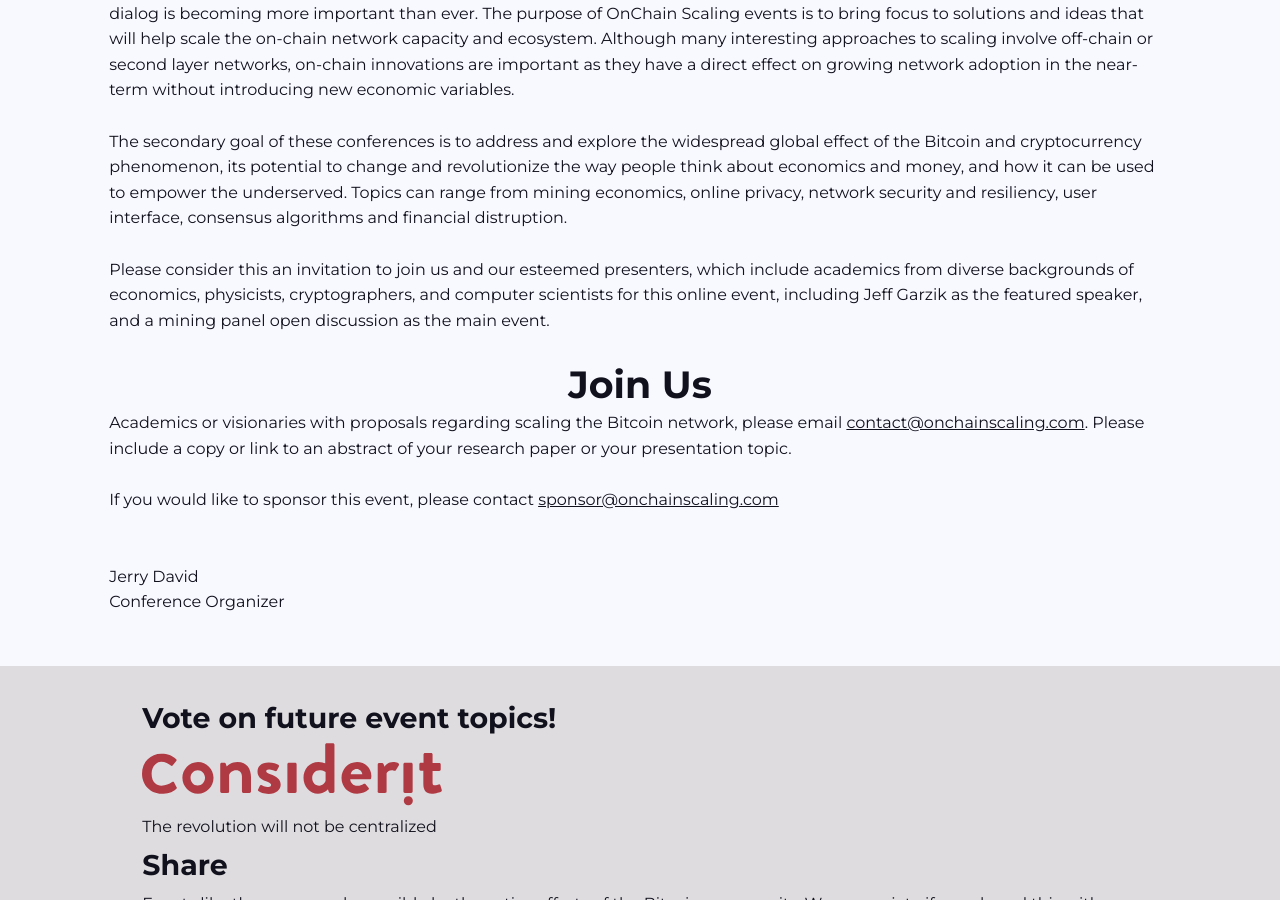
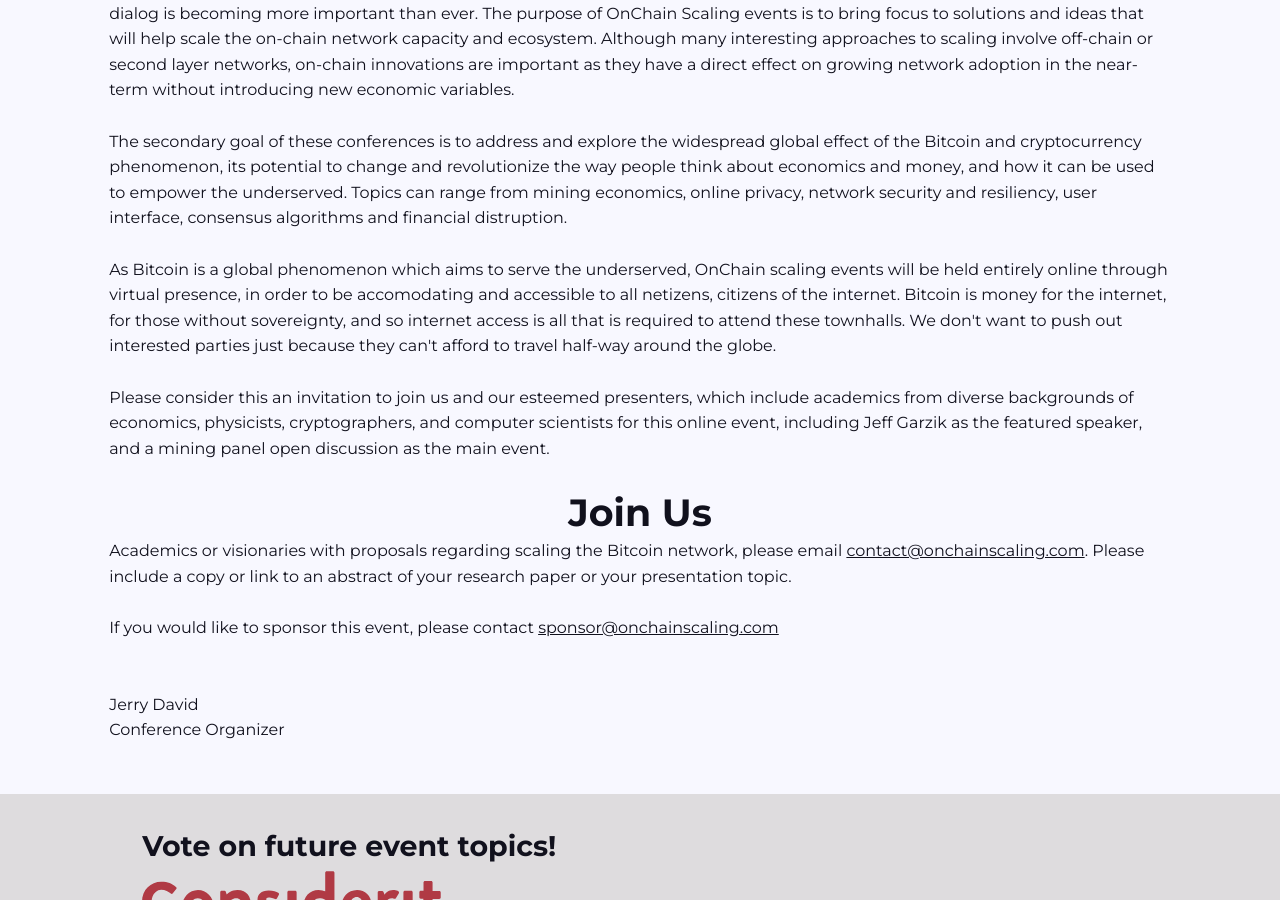
Before and after one commit to bitcoinclassic/onChain, a Jekyll site: the page built from index.html, in a window 1280 px wide and 900 px high, scrolled down 793 px. Built offline with Jekyll 4.4.1, drawn with Linux system fonts in a browser that asks for light colours; nearby versions of some CDN libraries; comment, search, counter and statistics services are not loaded.

Commit message:
embellished the main intro

```diff
--- a/index.html
+++ b/index.html
@@ -30,6 +30,8 @@
 
   <p>The secondary goal of these conferences is to address and explore the widespread global effect of the Bitcoin and cryptocurrency phenomenon, its potential to change and revolutionize the way people think about economics and money, and how it can be used to empower the underserved.  Topics can range from mining economics, online privacy, network security and resiliency, user interface, consensus algorithms and financial distruption.</p>
 
+  <p>As Bitcoin is a global phenomenon which aims to serve the underserved, OnChain scaling events will be held entirely online through virtual presence, in order to be accomodating and accessible to all netizens, citizens of the internet.  Bitcoin is money for the internet, for those without sovereignty, and so internet access is all that is required to attend these townhalls.  We don't want to push out interested parties just because they can't afford to travel half-way around the globe.
+
   <p>Please consider this an invitation to join us and our esteemed presenters, which include academics from diverse backgrounds of economics, physicists, cryptographers, and computer scientists for this online event, including Jeff Garzik as the featured speaker, and a mining panel open discussion as the main event.</p>
 
 </section>
```
